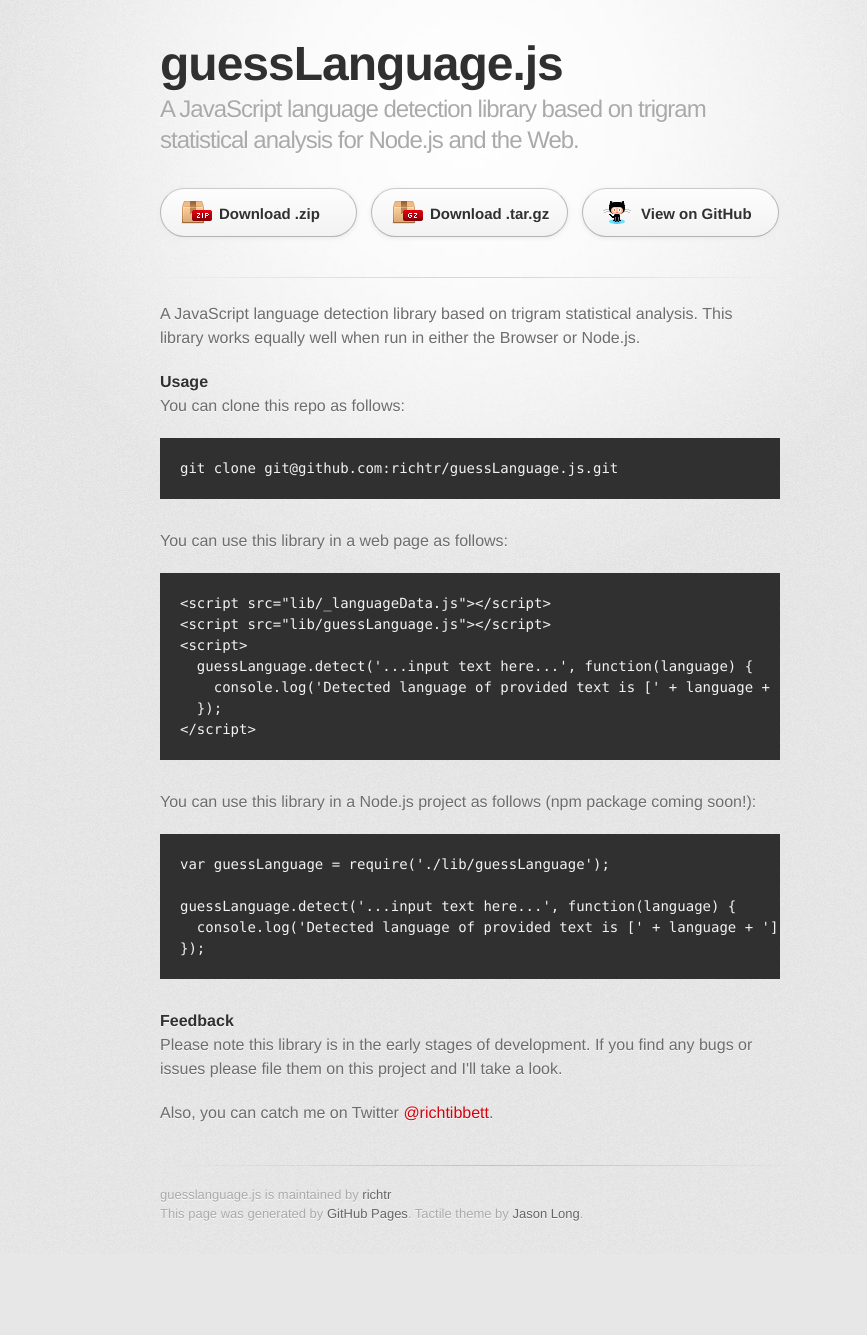
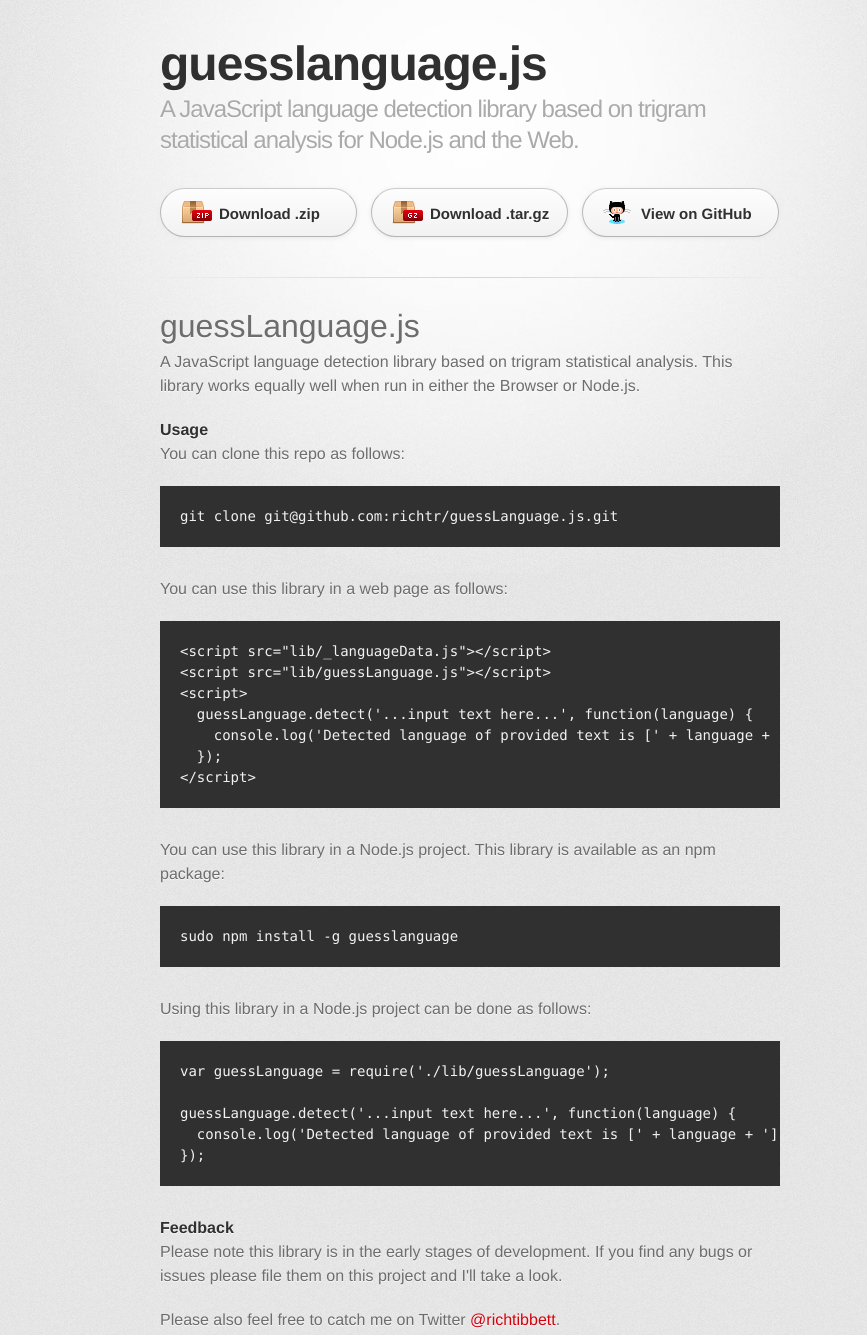
Before and after one commit to richtr/guessLanguage.js, a plain HTML site: page index.html in a window 1280 px wide. Shown: the top 1335 px of the page, without its empty margins (170-1037 px from the left). Before the commit the page ends 1254 px from the top, so only its background shows below. Drawn offline with Linux system fonts and the light colour scheme; a web font is replaced by a local one.

Commit message:
Create gh-pages branch via GitHub

```diff
--- a/index.html
+++ b/index.html
@@ -10,7 +10,7 @@
     <!--[if lt IE 9]>
     <script src="//html5shiv.googlecode.com/svn/trunk/html5.js"></script>
     <![endif]-->
-    <title>guessLanguage.js by richtr</title>
+    <title>guesslanguage.js by richtr</title>
   </head>
 
   <body>
@@ -18,7 +18,7 @@
       <div class="inner">
 
         <header>
-          <h1>guessLanguage.js</h1>
+          <h1>guesslanguage.js</h1>
           <h2>A JavaScript language detection library based on trigram statistical analysis for Node.js and the Web.</h2>
         </header>
 
@@ -31,7 +31,9 @@
         <hr>
 
         <section id="main_content">
-          <p>A JavaScript language detection library based on trigram statistical analysis. This library works equally well when run in either the Browser or Node.js.</p>
+          <h1>guessLanguage.js</h1>
+
+<p>A JavaScript language detection library based on trigram statistical analysis. This library works equally well when run in either the Browser or Node.js.</p>
 
 <h4>Usage</h4>
 
@@ -51,7 +53,12 @@
 &lt;/script&gt;
 </code></pre>
 
-<p>You can use this library in a Node.js project as follows (npm package coming soon!):</p>
+<p>You can use this library in a Node.js project. This library is available as an npm package:</p>
+
+<pre><code>sudo npm install -g guesslanguage
+</code></pre>
+
+<p>Using this library in a Node.js project can be done as follows:</p>
 
 <pre><code>var guessLanguage = require('./lib/guessLanguage');
 
@@ -64,7 +71,7 @@
 
 <p>Please note this library is in the early stages of development. If you find any bugs or issues please file them on this project and I'll take a look.</p>
 
-<p>Also, you can catch me on Twitter <a href="http://twitter.com/richtibbett/">@richtibbett</a>.</p>
+<p>Please also feel free to catch me on Twitter <a href="http://twitter.com/richtibbett/">@richtibbett</a>.</p>
         </section>
 
         <footer>
```
Also changed, not shown: params.json (+1 -1 lines).
